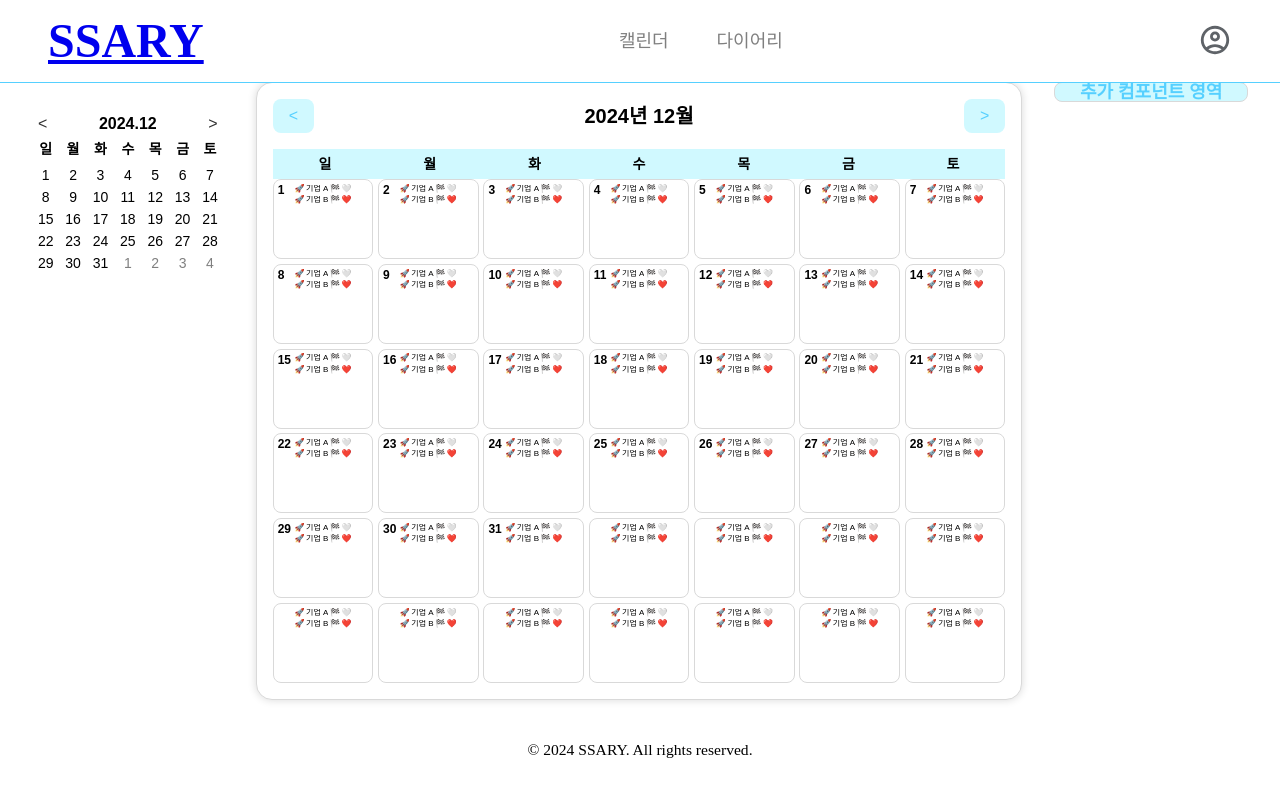
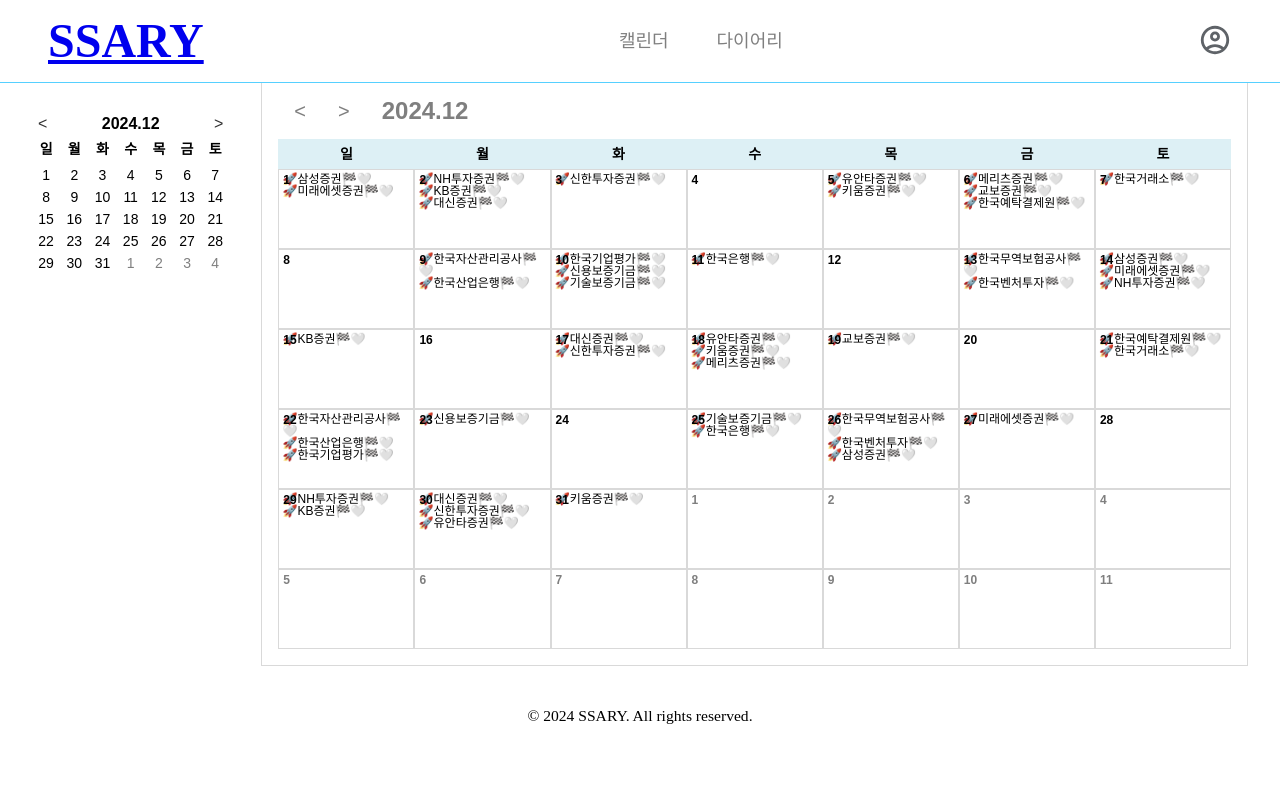
Before and after one commit to SSARY-ssafy/WEB_FE, a Vue app in the folder SSARY_Front/: page /calendar in a window 1280 px wide. Shown: the top 796 px of the page. Built offline with nearby package versions, Linux system fonts and the light colour scheme; a web font is replaced by a local one.

Commit message:
feat: Bigcal 색상 수정, 테두리 수정

```diff
--- a/SSARY_Front/src/assets/styles/variables.css
+++ b/SSARY_Front/src/assets/styles/variables.css
@@ -1,18 +1,20 @@
 /*CSS 변수 정의*/
 :root {
   /*기본 색상*/
-    --primary-color: #56D0FF; /*UI 대표 색상, 버튼, 링크, 강조 텍스트, 배경 등에 사용*/
-    --secondary-color: #D0F9FF; /*보조 색상, 보조 버튼, 경계선, 배경 강조 등에 사용*/
+  --primary-color: #56d0ff; /*UI 대표 색상, 버튼, 링크, 강조 텍스트, 배경 등에 사용*/
+  --secondary-color: #d0f9ff; /*보조 색상, 보조 버튼, 경계선, 배경 강조 등에 사용*/
   --background-color: #fff;
+
+  /* 이 색상도 좋은거 같아 #ddf0f5 */
 
   /*버튼 색상*/
 
   /*중립 색상*/
-    --neutral-dark: #7F7F7F;
-    --neutral-light: #D9D9D9;
+  --neutral-dark: #7f7f7f;
+  --neutral-light: #d9d9d9;
 
   /*기타 색상*/
-    --warning-color: #E74852;
+  --warning-color: #e74852;
 
   /*기타 스타일*/
   --font-size-base: 18px;
--- a/SSARY_Front/src/components/calendar/Bigcal.vue
+++ b/SSARY_Front/src/components/calendar/Bigcal.vue
@@ -3,8 +3,10 @@
     <!-- 달 변경 버튼 및 헤더 -->
     <div class="calendar-header">
       <button @click="prevMonth" class="nav-button">&lt;</button>
-      <span class="month-year">{{ currentYear }}년 {{ currentMonth }}월</span>
       <button @click="nextMonth" class="nav-button">&gt;</button>
+      <span class="month-year">
+        {{ currentYear }}.{{ String(currentMonth).padStart(2, "0") }}
+      </span>
     </div>
 
     <!-- 요일 헤더 -->
@@ -20,7 +22,10 @@
         class="date-cell"
         @mouseover="hoverDate = index"
         @mouseleave="hoverDate = null"
-        :class="{ hovered: hoverDate === index }"
+        :class="{
+          hovered: hoverDate === index,
+          gray: date.isOtherMonth,
+        }"
       >
         <!-- 날짜 -->
         <div class="date-number">{{ date.day }}</div>
@@ -47,45 +52,114 @@
 
 const currentDate = new Date();
 const currentYear = ref(currentDate.getFullYear());
-const currentMonth = ref(currentDate.getMonth() + 1);
+const currentMonth = ref(currentDate.getMonth() + 1); // 월은 1부터 시작
 const hoverDate = ref(null);
 
 const days = ["일", "월", "화", "수", "목", "금", "토"];
 const dates = ref([]);
 
-// 더미 데이터 생성
-const generateDummyData = () => {
-  return Array.from({ length: 42 }, (_, i) => ({
-    day: i < 31 ? i + 1 : "",
-    companies: [
-      { name: "기업 A", favorite: false },
-      { name: "기업 B", favorite: true },
-    ],
+const companiesList = [
+  "삼성증권",
+  "미래에셋증권",
+  "NH투자증권",
+  "KB증권",
+  "대신증권",
+  "신한투자증권",
+  "유안타증권",
+  "키움증권",
+  "메리츠증권",
+  "교보증권",
+  "한국예탁결제원",
+  "한국거래소",
+  "한국자산관리공사",
+  "한국산업은행",
+  "한국기업평가",
+  "신용보증기금",
+  "기술보증기금",
+  "한국은행",
+  "한국무역보험공사",
+  "한국벤처투자",
+];
+
+let companyIndex = 0; // 기업 리스트 순회용 인덱스
+const companyPattern = [2, 3, 1, 0]; // 기업 배치 패턴
+
+const calculateDates = () => {
+  const firstDayOfMonth = new Date(
+    currentYear.value,
+    currentMonth.value - 1,
+    1
+  ).getDay(); // 해당 월 1일의 요일
+  const totalDaysInMonth = new Date(
+    currentYear.value,
+    currentMonth.value,
+    0
+  ).getDate(); // 현재 월의 총 일 수
+  const previousMonthDaysCount = firstDayOfMonth; // 이전 달의 마지막 날짜를 표시할 개수
+  const totalVisibleCells = 42; // 6행 7열 = 42칸
+
+  const previousMonthLastDate = new Date(
+    currentYear.value,
+    currentMonth.value - 1,
+    0
+  ).getDate();
+
+  const previousMonthDays = Array.from(
+    { length: previousMonthDaysCount },
+    (_, i) => ({
+      day: previousMonthLastDate - previousMonthDaysCount + i + 1,
+      isOtherMonth: true,
+      companies: [], // 이전 달 날짜에는 기업 없음
+    })
+  );
+
+  const currentMonthDays = Array.from({ length: totalDaysInMonth }, (_, i) => {
+    const companyCount = companyPattern[i % companyPattern.length]; // 패턴에 따라 기업 수 설정
+    const companies = Array.from({ length: companyCount }, () => {
+      const company = companiesList[companyIndex % companiesList.length];
+      companyIndex++;
+      return { name: company, favorite: false };
+    });
+
+    return {
+      day: i + 1,
+      isOtherMonth: false,
+      companies: companies, // 기업 리스트 추가
+    };
+  });
+
+  const nextMonthDaysCount =
+    totalVisibleCells - (previousMonthDays.length + currentMonthDays.length);
+  const nextMonthDays = Array.from({ length: nextMonthDaysCount }, (_, i) => ({
+    day: i + 1,
+    isOtherMonth: true,
+    companies: [], // 다음 달 날짜에는 기업 없음
   }));
+
+  // 최종 dates 배열 생성
+  dates.value = [...previousMonthDays, ...currentMonthDays, ...nextMonthDays];
 };
 
-const calculateDates = () => {
-  dates.value = generateDummyData();
-};
-
+// 이전 달로 이동
 const prevMonth = () => {
   if (currentMonth.value === 1) {
-    currentMonth.value = 12;
-    currentYear.value--;
+    currentMonth.value = 12; // 월이 1월에서 이전으로 가면 12월로 변경
+    currentYear.value--; // 연도 감소
   } else {
     currentMonth.value--;
   }
-  calculateDates();
+  calculateDates(); // 날짜 다시 계산
 };
 
+// 다음 달로 이동
 const nextMonth = () => {
   if (currentMonth.value === 12) {
-    currentMonth.value = 1;
-    currentYear.value++;
+    currentMonth.value = 1; // 월이 12월에서 다음으로 가면 1월로 변경
+    currentYear.value++; // 연도 증가
   } else {
     currentMonth.value++;
   }
-  calculateDates();
+  calculateDates(); // 날짜 다시 계산
 };
 
 const toggleFavorite = (day, index) => {
@@ -106,9 +180,7 @@
 .big-calendar {
   background-color: var(--background-color);
   border: 1px solid var(--neutral-light);
-  border-radius: 1rem;
   padding: 1rem;
-  box-shadow: 0 0 0.5rem var(--neutral-light);
   height: 100%;
   box-sizing: border-box;
   overflow: hidden;
@@ -117,31 +189,32 @@
 /* 헤더 */
 .calendar-header {
   display: flex;
-  justify-content: space-between;
+  justify-content: flex-start;
   align-items: center;
   margin-bottom: 1rem;
 }
 
 .nav-button {
-  background-color: var(--secondary-color);
   border: none;
-  padding: 0.5rem 1rem;
-  font-size: 1rem;
+  background: transparent;
+  font-size: 1.25rem;
   cursor: pointer;
-  border-radius: 0.5rem;
-  color: var(--primary-color);
+  padding: 0 1rem;
+  color: var(--neutral-dark);
 }
 
 .month-year {
-  font-size: 1.25rem;
+  font-size: 1.5rem;
   font-weight: bold;
+  margin: 0 1rem;
+  color: var(--neutral-dark);
 }
 
 /* 요일 헤더 */
 .weekdays {
   display: grid;
   grid-template-columns: repeat(7, 1fr);
-  background-color: var(--secondary-color);
+  background-color: #ddf0f5;
   text-align: center;
   font-weight: bold;
   font-size: 0.875rem;
@@ -152,14 +225,12 @@
 .calendar-grid {
   display: grid;
   grid-template-columns: repeat(7, 1fr);
-  gap: 0.3rem;
   overflow-y: auto;
 }
 
 .date-cell {
   min-height: 5rem;
   border: 1px solid var(--neutral-light);
-  border-radius: 0.5rem;
   padding: 0.2rem;
   background-color: var(--background-color);
   position: relative;
@@ -167,7 +238,11 @@
 }
 
 .date-cell.hovered {
-  background-color: var(--secondary-color);
+  background-color: #ddf0f5;
+}
+
+.date-cell.gray {
+  color: var(--neutral-dark);
 }
 
 /* 날짜 숫자 */
@@ -177,36 +252,6 @@
   position: absolute;
   top: 0.25rem;
   left: 0.25rem;
-}
-
-/* 리스트 아이템 스타일 */
-.list-item {
-  display: flex;
-  align-items: center;
-  justify-content: center;
-  gap: 0.1rem;
-  font-size: 0.5rem; /* 글자 크기 */
-  white-space: nowrap;
-  overflow: hidden;
-  padding: 0.1rem;
-}
-
-/* 기업 이름 스타일 */
-.company-name {
-  font-size: 0.5rem; /* 기업 이름 크기 */
-  overflow: hidden;
-  text-overflow: ellipsis;
-}
-
-/* 이모티콘 스타일 */
-.emoji {
-  font-size: 0.5rem; /* 이모티콘 크기 */
-  margin: 0;
-}
-
-/* 하트 아이콘 스타일 */
-.heart {
-  font-size: 0.5rem;
-  cursor: pointer;
+  z-index: 2; /* 날짜가 위에 표시되도록 설정 */
 }
 </style>
--- a/SSARY_Front/src/views/CalendarView.vue
+++ b/SSARY_Front/src/views/CalendarView.vue
@@ -10,10 +10,6 @@
       <!-- 가운데: 큰 캘린더 -->
       <div class="big-calendar-container">
         <BigCalendar />
-      </div>
-      <!-- 오른쪽: 추가 컴포넌트 (Placeholder) -->
-      <div class="additional-container">
-        <p>추가 컴포넌트 영역</p>
       </div>
     </div>
   </div>
@@ -38,38 +34,21 @@
   margin-bottom: 2rem;
 }
 
-/* 캘린더 컨테이너: Flexbox를 사용해 6등분 */
+/* 캘린더 컨테이너: Flexbox를 사용해 전체 배치 */
 .calendars-container {
   display: flex;
-  justify-content: space-between; /* 각 항목을 균등하게 배치 */
-  align-items: flex-start;
   gap: 2rem;
 }
 
 /* 1/6: 작은 캘린더 */
 .mini-calendar-container {
-  flex: 1; /* 전체 비율의 1/6 */
+  flex: 1; /* 작은 캘린더는 비율 1 */
   max-width: 16.66%; /* 1/6 비율 */
 }
 
-/* 4/6: 큰 캘린더 */
+/* 나머지 영역: 큰 캘린더 */
 .big-calendar-container {
-  flex: 4; /* 전체 비율의 4/6 */
-  max-width: 66.66%; /* 4/6 비율 */
-}
-
-/* 1/6: 추가 컴포넌트 영역 */
-.additional-container {
-  flex: 1; /* 전체 비율의 1/6 */
-  max-width: 16.66%; /* 1/6 비율 */
-  display: flex;
-  justify-content: center;
-  align-items: center;
-  background-color: var(--secondary-color);
-  color: var(--primary-color);
-  font-weight: bold;
-  border: 1px solid var(--neutral-light);
-  border-radius: 0.5rem;
-  height: 100%;
+  flex: 5; /* 남은 여백을 모두 차지 */
+  max-width: 83.33%; /* 전체 비율에서 나머지를 차지 */
 }
 </style>
--- a/SSARY_Front/src/views/MyCalendarView.vue
+++ b/SSARY_Front/src/views/MyCalendarView.vue
@@ -1,24 +1,75 @@
 <template>
   <div class="my-calendar-view">
-    <h1>마이 캘린더</h1>
-    <!-- Minical 컴포넌트 사용 -->
-    <MiniCalendar />
+    <h1>전체 캘린더</h1>
+    <!-- 캘린더 컨테이너 -->
+    <div class="calendars-container">
+      <!-- 왼쪽: 작은 캘린더 -->
+      <div class="mini-calendar-container">
+        <MiniCalendar />
+      </div>
+      <!-- 가운데: 큰 캘린더 -->
+      <div class="big-calendar-container">
+        <BigCalendar />
+      </div>
+      <!-- 오른쪽: 추가 컴포넌트 (Placeholder) -->
+      <div class="additional-container">
+        <p>추가 컴포넌트 영역</p>
+      </div>
+    </div>
   </div>
 </template>
 
 <script setup>
 import MiniCalendar from "@/components/calendar/Minical.vue";
+import BigCalendar from "@/components/calendar/Bigcal.vue";
 </script>
 
 <style scoped>
 .my-calendar-view {
-  text-align: center;
   font-family: Arial, sans-serif;
-  margin: 10rem;
-  padding-top: 10rem; /* 헤더 높이만큼 여백 추가 */
+  padding: 2rem;
+  background-color: var(--background-color);
+  width: 100%;
 }
 
 h1 {
+  text-align: center;
   color: #333;
+  margin-bottom: 2rem;
+}
+
+/* 캘린더 컨테이너: Flexbox를 사용해 6등분 */
+.calendars-container {
+  display: flex;
+  justify-content: space-between; /* 각 항목을 균등하게 배치 */
+  align-items: flex-start;
+  gap: 2rem;
+}
+
+/* 1/6: 작은 캘린더 */
+.mini-calendar-container {
+  flex: 1; /* 전체 비율의 1/6 */
+  max-width: 16.66%; /* 1/6 비율 */
+}
+
+/* 4/6: 큰 캘린더 */
+.big-calendar-container {
+  flex: 4; /* 전체 비율의 4/6 */
+  max-width: 66.66%; /* 4/6 비율 */
+}
+
+/* 1/6: 추가 컴포넌트 영역 */
+.additional-container {
+  flex: 1; /* 전체 비율의 1/6 */
+  max-width: 16.66%; /* 1/6 비율 */
+  display: flex;
+  justify-content: center;
+  align-items: center;
+  background-color: #ddf0f5;
+  color: #333;
+  font-weight: bold;
+  border: 1px solid var(--neutral-light);
+  border-radius: 0.5rem;
+  height: 100%;
 }
 </style>
```
Lines whose indentation alone changed are shown as unchanged.
